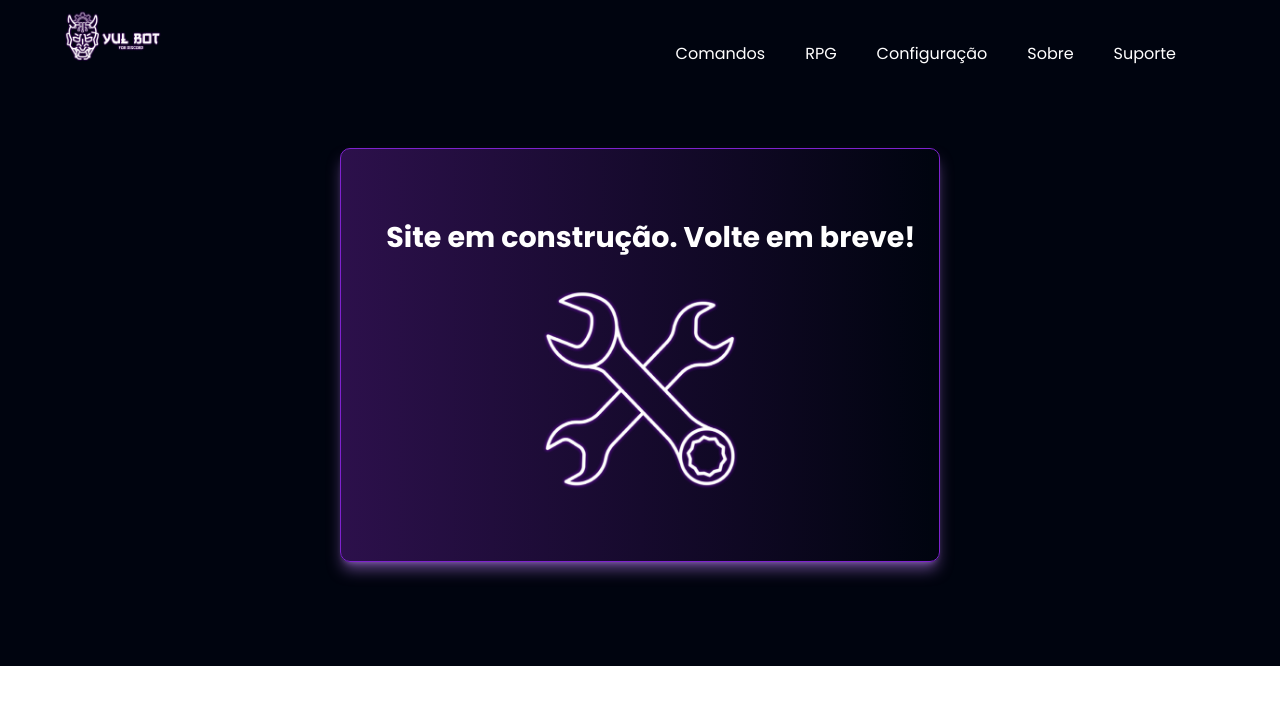
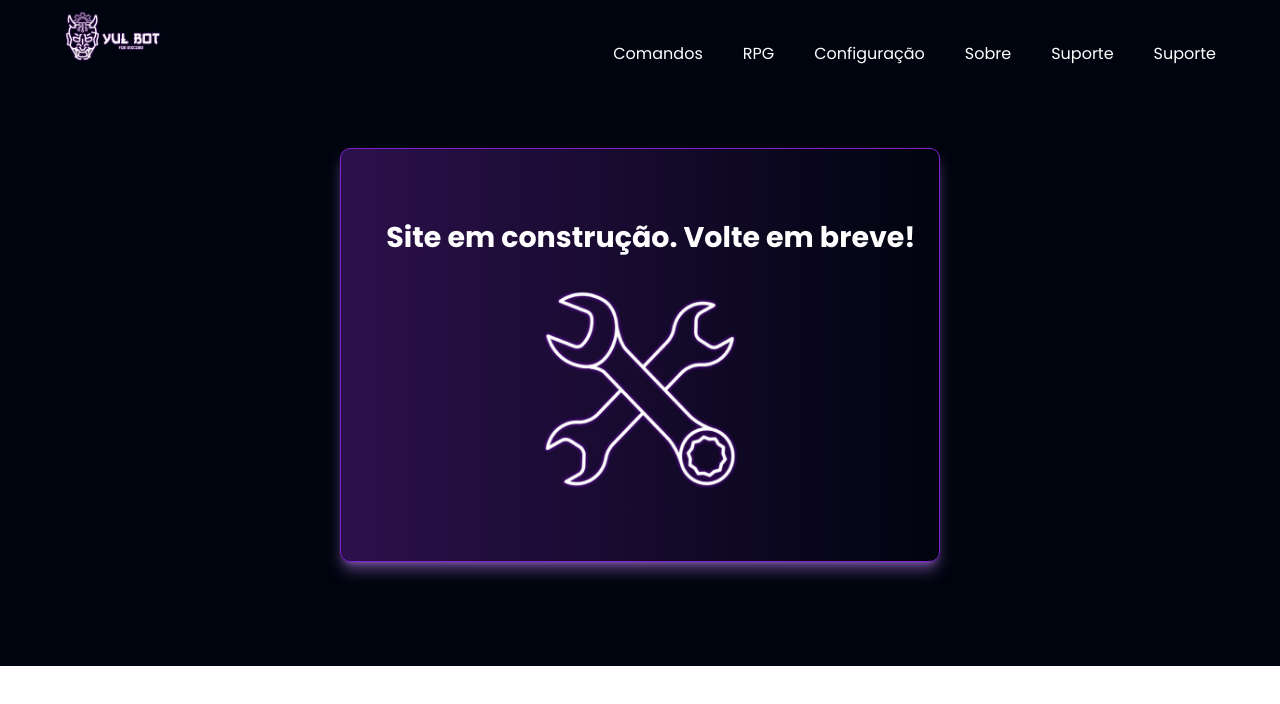
Before and after one commit to Enzzzzz/YulbotSite, a React (Vite) app: page /rpg in a window 1280 px wide. Shown: the top 704 px of the page. Built offline with nearby package versions, Linux system fonts and the light colour scheme.

Commit message:
Support Button

```diff
--- a/src/Layout/Navbar.jsx
+++ b/src/Layout/Navbar.jsx
@@ -8,6 +8,10 @@ import { navLinks } from '../constants';
 const Navbar = () => {
 
   const [toggle, setToggle] = useState(false)
+  const openInNewTab = (url) => {
+    const newWindow = window.open(url, '_blank', 'noopener,noreferrer')
+    if (newWindow) newWindow.opener = null
+  }
 
   return (
     <div className='w-full flex py-1 justify-between items-center navbar'>
@@ -28,8 +32,14 @@ const Navbar = () => {
               {nav.title}
             </a>
 
+
           </li>
+
         ))}
+        <p className={`font-poppins font-nome cursor-pointer text-[16px] mr-0 text-white  hover:text-purple-300`}
+        onClick={() => openInNewTab('https://discord.gg/PV25tj6HTs')}>
+          Suporte
+        </p>
       </ul>
 
       <div className='sm:hidden flex flex-1 justify-end items-center'>
@@ -55,6 +65,10 @@ const Navbar = () => {
 
           </li>
         ))}
+        <p className={`font-poppins font-nome cursor-pointer text-[16px] mr-0 text-white  hover:text-purple-300`}
+        onClick={() => openInNewTab('https://discord.gg/PV25tj6HTs')}>
+          Suporte
+        </p>
       </ul>
         </div>
       </div>
```
